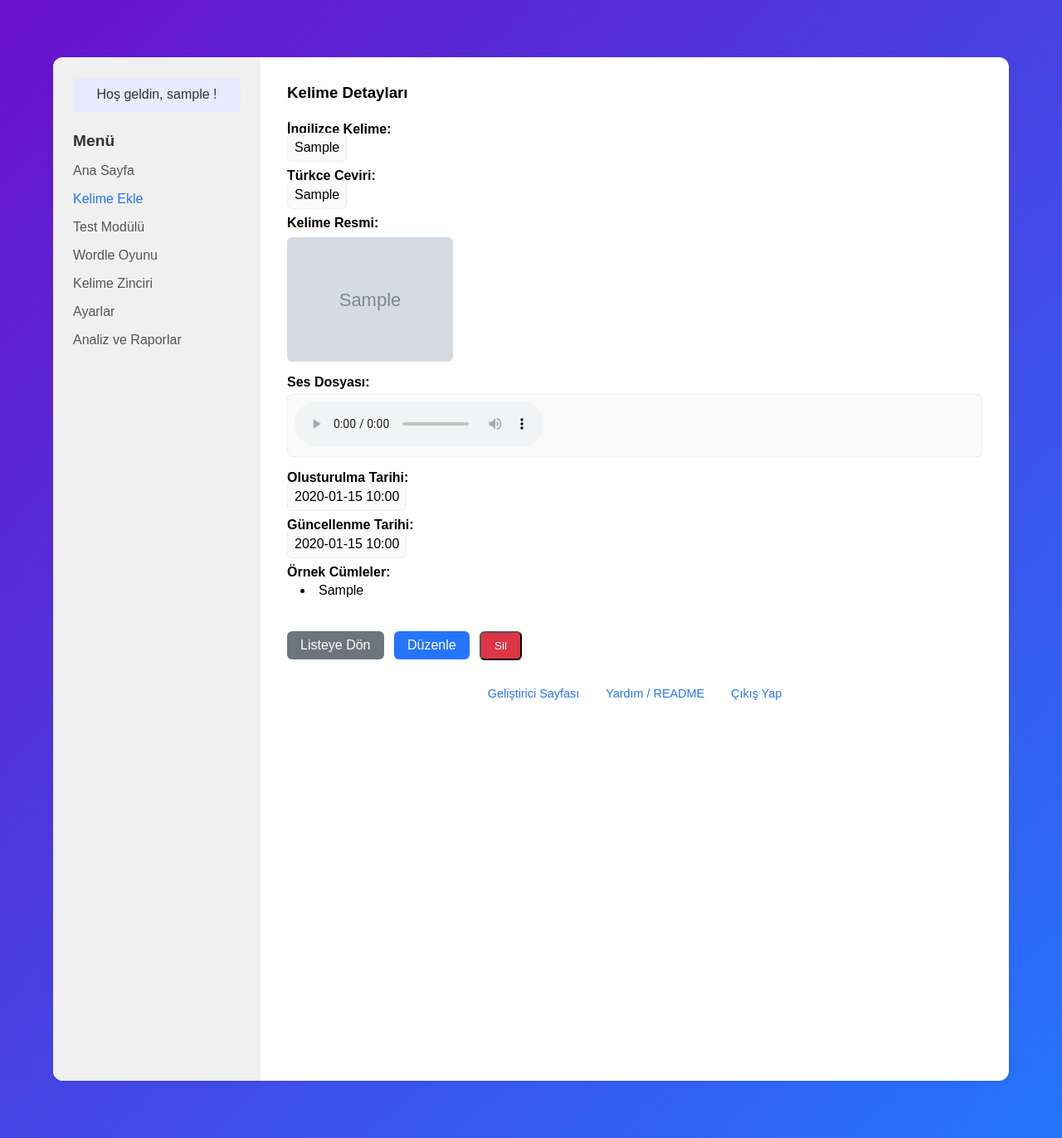
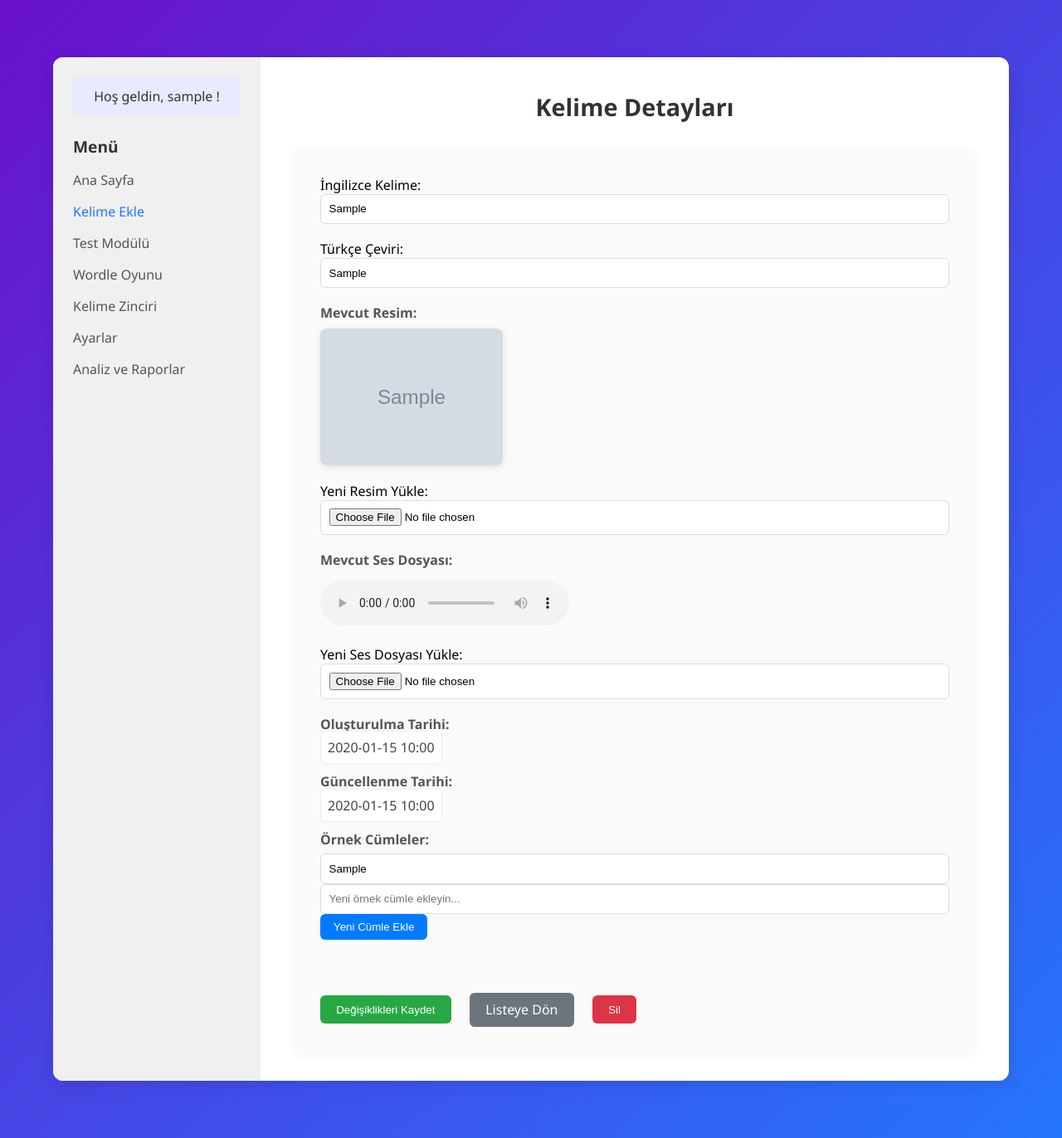
Before and after one commit to louai-aldalati/kelime6, a Django app: page /wordadder/wordDetails/1/ in a window 1280 px wide. Shown: the whole page at 83% size. Run offline with Django 5.2, Linux system fonts and the light colour scheme; a user stored in the database is signed in; tables that the repository leaves empty hold one stand-in row (values such as "Sample post"); grey boxes marked "Sample" are stand-in pictures.

Commit message:
the word details can be changed. some issues of footer has solved

```diff
--- a/kelime6/kelime6/static/css/wordadder/wordAdd.css
+++ b/kelime6/kelime6/static/css/wordadder/wordAdd.css
@@ -28,7 +28,7 @@
 }
 
 /* 4. Main Content */
-.container {
+.main-content {
   flex: 1;
   overflow-y: auto;
   padding: 2rem;
--- a/kelime6/kelime6/static/css/wordadder/wordDetails.css
+++ b/kelime6/kelime6/static/css/wordadder/wordDetails.css
@@ -7,7 +7,7 @@
 
 /* 2. Base */
 body {
-  font-family: sans-serif;
+  font-family: 'Segoe UI', Tahoma, Geneva, Verdana, sans-serif;
   background: linear-gradient(135deg, #6a11cb 0%, #2575fc 100%);
   height: 100vh;
   width: 100vw;
@@ -24,83 +24,187 @@
   background: #fff;
   overflow: hidden;
   border-radius: 12px;
-  box-shadow: 0 2px 10px rgba(0,0,0,0.05);
+  box-shadow: 0 4px 20px rgba(0, 0, 0, 0.1);
 }
 
 /* 4. Main Content */
-.container {
+.main-content {
   flex: 1;
   overflow-y: auto;
-  padding: 2rem;
+  padding: 2.5rem;
+  position: relative;
 }
 
 h3 {
-  margin-bottom: 1.5rem;
+  margin-bottom: 2rem;
+  font-size: 1.8rem;
+  color: #333;
+  text-align: center;
 }
 
-/* 5. Detail Rows */
+/* Custom Scrollbar */
+.container::-webkit-scrollbar {
+  width: 8px;
+}
+.container::-webkit-scrollbar-track {
+  background: #f1f1f1;
+  border-radius: 4px;
+}
+.container::-webkit-scrollbar-thumb {
+  background: #ccc;
+  border-radius: 4px;
+}
+
+/* 5. Form Styles */
+form {
+  background: #fafafa;
+  padding: 2rem;
+  border-radius: 10px;
+  box-shadow: 0 2px 12px rgba(0, 0, 0, 0.05);
+}
+/* حاوية الأزرار تضعها باستخدام flex */
+.form-actions {
+  display: flex;
+  align-items: center;      /* لمحاذاة عمودي */
+  gap: 0.7rem;               /* مسافة أفقية بين الأزرار */
+  margin-top: 1.5rem;        /* نفس المسافة فوق كما كانت */
+}
+
+/* تلغي أي هوامش أو display افتراضي على الفورم */
+.delete-form {
+  margin: 0;
+  display: inline-block;
+}
+
 .detail-row {
-  margin-bottom: 1rem;
+  margin-bottom: 1.2rem;
 }
 
 .detail-label {
-  font-weight: bold;
+  font-weight: 600;
   display: block;
-  margin-bottom: 0.3rem;
+  margin-bottom: 0.4rem;
+  color: #555;
+}
+
+input[type="text"],
+input[type="file"] {
+  width: 100%;
+  padding: 0.6rem;
+  border: 1px solid #ddd;
+  border-radius: 6px;
+  background: #fff;
+  transition: border-color 0.3s ease;
+}
+input[type="text"]:focus,
+input[type="file"]:focus {
+  border-color: #2575fc;
+  outline: none;
 }
 
 .detail-value {
   padding: 0.5rem;
   border: 1px solid #eee;
   border-radius: 6px;
-  background: #fafafa;
+  background: #fff;
+  color: #444;
 }
 
 /* 6. Samples List */
 .samples-list {
-  list-style: disc inside;
-  padding-left: 1rem;
-  margin-bottom: 1.5rem;
+  list-style: disc;
+  padding-left: 1.2rem;
+  color: #444;
+}
+.samples-list li {
+  margin-bottom: 0.5rem;
 }
 
 /* 7. Word Image */
 .word-image {
-  max-width: 200px;
-  border-radius: 6px;
+  max-width: 220px;
+  border-radius: 8px;
   margin-top: 0.5rem;
   display: block;
+  box-shadow: 0 2px 8px rgba(0, 0, 0, 0.1);
+}
+
+audio {
+  margin-top: 0.5rem;
 }
 
 /* 8. Action Buttons */
+.btn-save,
 .btn-back,
-.btn-edit,
 .btn-delete {
   display: inline-block;
-  margin-right: 0.5rem;
-  margin-top: 1rem;
+  padding: 0.6rem 1.2rem;
+  border-radius: 6px;
+  font-weight: 500;
   text-decoration: none;
-  padding: 0.5rem 1rem;
-  border-radius: 6px;
+  transition: background 0.3s ease;
+  border: none;
+  cursor: pointer;
+  vertical-align: middle;
+}
+
+.btn-save {
+  background: #28a745;
   color: #fff;
+  margin-top: 1.5rem;
+  margin-right: 0.7rem;
+}
+.btn-save:hover {
+  background: #218838;
 }
 
 .btn-back {
   background: #6c757d;
+  color: #fff;
+  margin-top: 1.5rem;
+  margin-right: 0.7rem;
 }
 .btn-back:hover {
   background: #5a6268;
 }
 
-.btn-edit {
-  background: #2575fc;
-}
-.btn-edit:hover {
-  background: #1a5ed8;
-}
-
 .btn-delete {
   background: #dc3545;
+  color: #fff;
+  margin-top: 1.5rem;
 }
 .btn-delete:hover {
   background: #c82333;
 }
+
+/* Inline delete form alignment */
+form[onsubmit] {
+  display: inline-block !important;
+  margin: 0;
+  vertical-align: middle;
+}
+
+/* زر إضافة سطر جديد بسيط */
+#add-sample {
+  display: inline-block;
+  margin-bottom: 1rem;
+  padding: 0.5rem 1rem;
+  background: #007bff;
+  color: #fff;
+  border: none;
+  border-radius: 6px;
+  cursor: pointer;
+}
+#add-sample:hover { background: #0069d9; }
+
+/* Responsive */
+@media (max-width: 768px) {
+  .dashboard-container {
+    flex-direction: column;
+    height: auto;
+  }
+  .container {
+    height: auto;
+    padding: 1.5rem;
+  }
+}
--- a/kelime6/templates/wordadder/wordAdd.html
+++ b/kelime6/templates/wordadder/wordAdd.html
@@ -11,7 +11,7 @@
   <div class="dashboard-container">
     {# تضمين الشريط الجانبي #}
     {% include 'sideNavbar.html' %}
-    <main class="container">
+    <main class="main-content">
       <h3>Yeni Kelime Ekle</h3>
       <!-- Bu form, Django view’inize POST ile gönderilecektir. -->
       <form method="post" action="" enctype="multipart/form-data">
--- a/kelime6/templates/wordadder/wordDetails.html
+++ b/kelime6/templates/wordadder/wordDetails.html
@@ -9,80 +9,103 @@
 </head>
 <body>
   <div class="dashboard-container">
-    {# تضمين الشريط الجانبي #}
     {% include 'sideNavbar.html' %}
-    <main class="container">
+    <main class="main-content">
       <h3>Kelime Detayları</h3>
 
+      <form method="post" enctype="multipart/form-data">
+        {% csrf_token %}
+
+        <!-- حقول الكلمة -->
         <div class="detail-row">
-        <span class="detail-label">İngilizce Kelime:</span>
-        <span class="detail-value">{{ word.eng_word }}</span>
+          <label for="eng_word">İngilizce Kelime:</label>
+          <input type="text" id="eng_word" name="eng_word" value="{{ word.eng_word }}" />
         </div>
 
         <div class="detail-row">
-        <span class="detail-label">Türkçe Çeviri:</span>
-        <span class="detail-value">{{ word.tur_word }}</span>
+          <label for="tur_word">Türkçe Çeviri:</label>
+          <input type="text" id="tur_word" name="tur_word" value="{{ word.tur_word }}" />
         </div>
 
+        <!-- الصورة -->
         <div class="detail-row">
-        <span class="detail-label">Kelime Resmi:</span>
+          <span class="detail-label">Mevcut Resim:</span>
           {% if word.picture %}
             <img src="{{ word.picture.url }}" alt="{{ word.eng_word }}" class="word-image" />
           {% else %}
-          <span class="detail-value"><em>Bir Resmi Yok</em></span>
+            <em>Resim yok</em>
           {% endif %}
         </div>
+        <div class="detail-row">
+          <label for="picture">Yeni Resim Yükle:</label>
+          <input type="file" id="picture" name="picture" accept="image/*" />
+        </div>
 
+        <!-- الصوت -->
         <div class="detail-row">
-        <span class="detail-label">Ses Dosyası:</span>
+          <span class="detail-label">Mevcut Ses Dosyası:</span>
           {% if word.voice %}
-          <div class="detail-value">
             <audio controls>
               <source src="{{ word.voice.url }}" />
               Tarayıcınız audio etiketini desteklemiyor.
             </audio>
-          </div>
           {% else %}
-          <span class="detail-value"><em>Ses dosyası yok</em></span>
+            <em>Ses dosyası yok</em>
           {% endif %}
         </div>
+        <div class="detail-row">
+          <label for="voice">Yeni Ses Dosyası Yükle:</label>
+          <input type="file" id="voice" name="voice" accept="audio/*" />
+        </div>
 
+        <!-- التواريخ -->
         <div class="detail-row">
           <span class="detail-label">Oluşturulma Tarihi:</span>
           <span class="detail-value">{{ word.created_at|date:"Y-m-d H:i" }}</span>
         </div>
-
         <div class="detail-row">
           <span class="detail-label">Güncellenme Tarihi:</span>
           <span class="detail-value">{{ word.updated_at|date:"Y-m-d H:i" }}</span>
         </div>
 
+        <!-- جُمَل العَيّنات القابلة للتعديل -->
         <div class="detail-row">
           <span class="detail-label">Örnek Cümleler:</span>
-        <ul class="samples-list">
+          <div id="samples-container">
             {% for sample in word.wordsample_set.all %}
-            <li>{{ sample.samples }}</li>
-          {% empty %}
-            <li><em>Örnek Cümleler Yok</em></li>
+              <div class="sample-row">
+                <input type="text" name="samples" value="{{ sample.samples }}" placeholder="Örnek cümle..." />
+              </div>
             {% endfor %}
-        </ul>
+            <div class="sample-row">
+              <input type="text" name="samples" value="" placeholder="Yeni örnek cümle ekleyin..." />
+            </div>
+          </div>
+          <button type="button" id="add-sample">Yeni Cümle Ekle</button>
         </div>
 
-      <a href="/wordadder" class="btn-back">Listeye Dön</a>
-      <a href="/words/{{ word.pk }}/edit/" class="btn-edit">Düzenle</a>
-      <form
-        action="{% url 'wordDelete' word.pk %}"
-        method="post"
-        style="display:inline;"
-        onsubmit="return confirm('Bu kelimeyi silmek istediğinizden emin misiniz?');"
-      >
+        <div class="form-actions">
+      <button type="submit" class="btn-save">Değişiklikleri Kaydet</button>
+       <a href="{% url 'wordList' %}" class="btn-back">Listeye Dön</a>
+      <form action="{% url 'wordDelete' word.pk %}" method="post" onsubmit="return confirm('Bu kelimeyi silmek istediğinize emin misiniz?');" class="delete-form">
         {% csrf_token %}
          <button type="submit" class="btn-delete">Sil</button>
          </form>
+           </div>
 
-      {# تضمين التذييل #}
       {% include 'footer.html' %}
     </main>
   </div>
+
+  <!-- جافاسكربت لإضافة حقول جديدة ديناميكياً -->
+  <script>
+    document.getElementById('add-sample').addEventListener('click', function(){
+      var container = document.getElementById('samples-container');
+      var div = document.createElement('div');
+      div.className = 'sample-row';
+      div.innerHTML = '<input type="text" name="samples" placeholder=\"Yeni örnek cümle ekleyin...\" />';
+      container.appendChild(div);
+    });
+  </script>
 </body>
 </html>
--- a/kelime6/templates/wordadder/wordList.html
+++ b/kelime6/templates/wordadder/wordList.html
@@ -11,7 +11,7 @@
   <div class="dashboard-container">
     {# تضمين الشريط الجانبي #}
     {% include 'sideNavbar.html' %}
-    <main class="container">
+    <main class="main-content">
       <div class="header">
         <h2>Kelime Listesi</h2>
         <div>
@@ -52,8 +52,7 @@
                 </ul>
               </td>
               <td class="actions">
-                <a href="/wordadder/wordDetails/{{ item.pk }}" aria-label="Detaylar">Detaylar</a>
-                <a href="/words/{{ item.pk }}/edit/" aria-label="Düzenle">Düzenle</a>
+                <a class="btn-details"  href="/wordadder/wordDetails/{{ item.pk }}" aria-label="Detaylar">Detaylar</a>
                 <form action="{% url 'wordDelete' item.pk %}" method="post" style="display:inline;">
                   {% csrf_token %}
                   <button
--- a/kelime6/wordadder/views.py
+++ b/kelime6/wordadder/views.py
@@ -63,10 +63,33 @@
 
 @login_required
 def wordDetails(request, pk):
-    # 1. جلب الكائن أو رفع 404 إذا لم يوجد
     word = get_object_or_404(Word, pk=pk, user=request.user)
-    # 2. تمرير الكائن إلى القالب
-    return render(request, 'wordadder/wordDetails.html',{'word': word,})
+
+    if request.method == 'POST':
+        # --- تحديث حقول الكلمة ---
+        word.eng_word = request.POST.get('eng_word', word.eng_word)
+        word.tur_word = request.POST.get('tur_word', word.tur_word)
+        if 'picture' in request.FILES:
+            word.picture = request.FILES['picture']
+        if 'voice' in request.FILES:
+            word.voice = request.FILES['voice']
+        word.save()
+
+        # --- معالجة جمل العيِّنات ---
+        # نجمع كل الحقول المسماة "samples" (ستأتي كقائمة)
+        samples = request.POST.getlist('samples')
+        # نحذف القديم
+        word.wordsample_set.all().delete()
+        # وننشئ جديد فقط للنصوص غير الفارغة
+        for text in samples:
+            if text.strip():
+                WordSample.objects.create(word=word, samples=text.strip())
+
+        return redirect('wordList')
+
+    return render(request, 'wordadder/wordDetails.html', {
+        'word': word,
+    })
 
 
 @login_required
```
Also changed, not shown: kelime6/kelime6/static/css/wordadder/wordList.css (+28 -3 lines), kelime6/static/css/wordadder/wordList.css (+23 -0 lines). Lines whose indentation alone changed are shown as unchanged.
